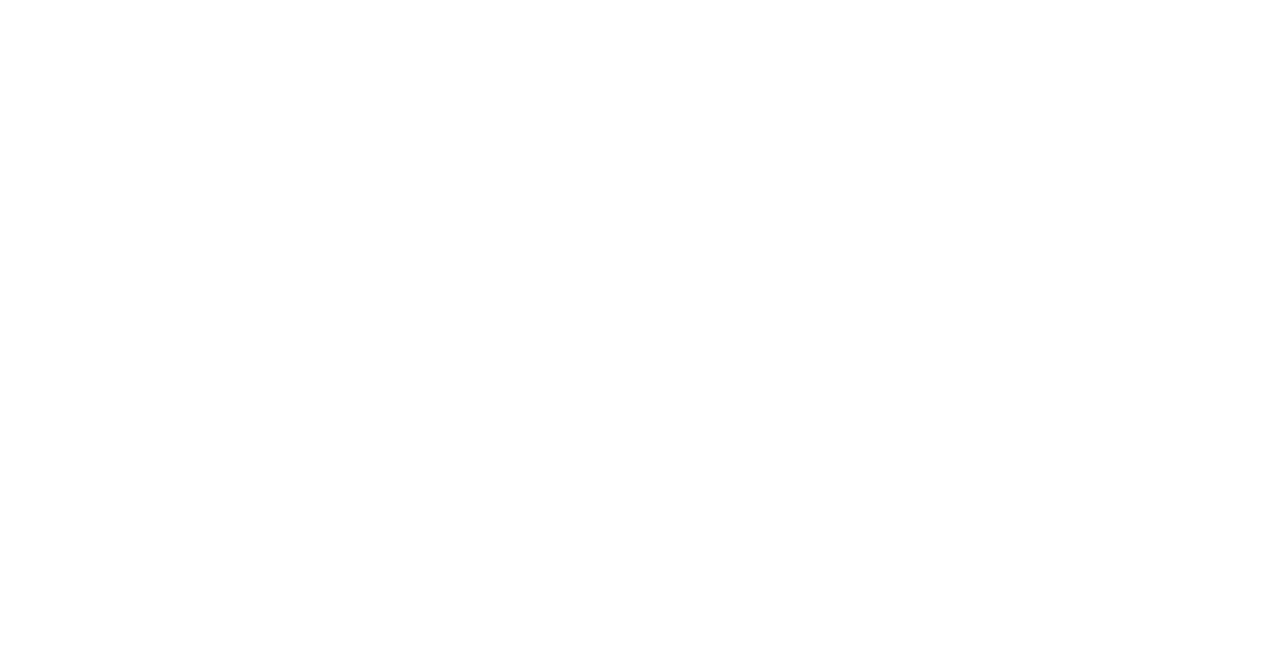
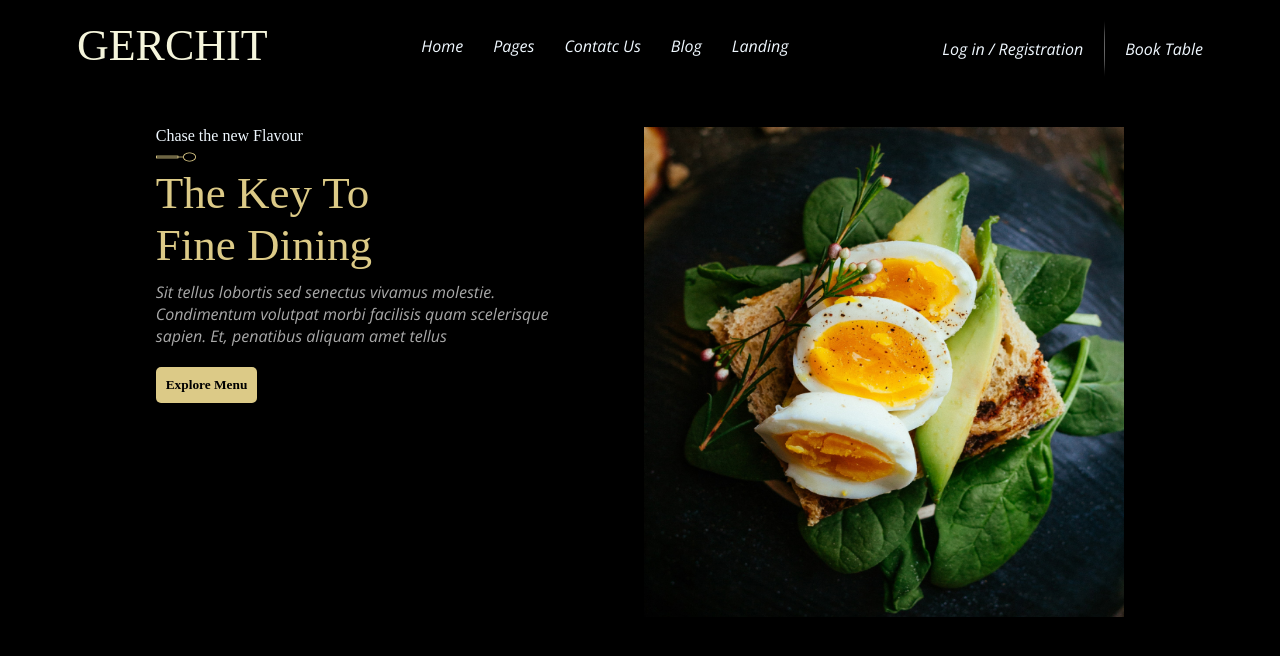
Before and after one commit to malikaisaeva/Gerchit, a plain HTML site: page index.html in a window 1280 px wide. Drawn offline with nearby package versions, Linux system fonts and the light colour scheme.

Commit message:
change-2

```diff
--- a/css/style.css
+++ b/css/style.css
@@ -0,0 +1,163 @@
+* {
+    margin: 0 auto;
+    padding: 0;
+    box-sizing: border-box;
+    font-family: 'Cormorant Garamond', serif;
+    font-family: 'Open Sans', sans-serif;
+}
+
+.promo {
+    background: black;
+    height: 1200px;
+}
+
+.header {
+    display: flex;
+    padding-top: 20px;
+}
+
+.logo h1 {
+    color: beige;
+    font-family: 'Cormorant Upright';
+    font-style: normal;
+    font-weight: normal;
+    font-size: 44px;
+}
+
+.logo h1:hover {
+    color: burlywood;
+}
+
+.logo h1:active {
+    color: cadetblue;
+}
+
+.nav {
+    display: flex;
+    gap: 30px;
+    margin-top: 15px;
+}
+
+.nav a {
+    text-decoration: none;
+    color: aliceblue;
+    font-family: 'Open Sans';
+}
+
+.nav a:hover {
+    color: #DCCA87;
+}
+
+.nav a:active {
+    color: cadetblue;
+}
+
+.nav-2 {
+    display: flex;
+    gap: 20px;
+}
+
+.nav-2 a {
+    text-decoration: none;
+    color: aliceblue;
+    margin-top: 18px;
+}
+
+.nav-2 a:hover {
+    color: #DCCA87;
+}
+
+.nav-2 a:active {
+    color: cadetblue;
+}
+
+.info {
+    padding-top: 50px;
+    color: aliceblue;
+    display: flex;
+    justify-content: center;
+    gap: 10px;
+}
+
+
+
+.info h4 {
+    font-family: 'Cormorant Upright';
+    font-weight: normal;
+}
+
+.info h1 {
+    font-family: 'Cormorant Upright';
+    font-size: 45px;
+    color: #DCCA87;
+    font-weight: normal;
+}
+
+.info p {
+    font-weight: normal;
+    font-family: 'Open Sans';
+    margin-top: 10px;
+    color: darkgrey;
+}
+
+.info p:hover {
+    color: bisque;
+}
+
+.info button {
+    margin-top: 20px;
+    border-radius: 5px;
+    border: none;
+    background: #DCCA87;
+    padding: 10px;
+    font-weight: bold;
+    font-family: 'Cormorant Upright';
+}
+
+.info button:hover {
+    background: cadetblue;
+}
+
+.info button:active {
+    background: bisque;
+}
+
+.info-image {
+    position: relative;
+    width: 480px;
+    height: 500px;
+    margin-left: -70px;
+}
+
+.box {
+    width: 200px;
+    height: 220px;
+    background-color: #DCCA87;
+    position: absolute;
+    bottom: 10px;
+    left: 0px;
+    transition: .4s ease;
+}
+
+.box-1 {
+    width: 200px;
+    height: 220px;
+    background-color: #DCCA87;
+    position: absolute;
+    top: 0px;
+    right: 0px;
+    transition: .4s ease;
+}
+
+.info-image img {
+    position: absolute;
+}
+
+.info-image:hover .box{
+    bottom: -10px;
+    left: -20px;
+}
+.info-image:hover .box-1{
+    top: -20px;
+    right: -10px;
+}
--- a/index.html
+++ b/index.html
@@ -7,8 +7,51 @@
     <title>Gerchit</title>
     <link rel="icon" href="">
     <link rel="stylesheet" href="css/style.css">
+    <link href="https://fonts.googleapis.com/css2?family=Cormorant+Garamond:ital,wght@1,300;1,600&family=Open+Sans:ital,wght@1,300;1,400;1,500&display=swap" rel="stylesheet">
 </head>
 <body>
 
+    <section class="promo">
+        <div class="container">
+            <header class="header">
+                <div class="logo">
+                    <h1>GERCHIT</h1>
+                </div>
+                <nav class="nav">
+                    <a href="#">Home</a>
+                    <a href="#">Pages</a>
+                    <a href="#">Contatc Us</a>
+                    <a href="#">Blog</a>
+                    <a href="#">Landing</a>
+                </nav>
+                <nav class="nav-2">
+                    <a href="#">Log in / Registration</a>
+                    <img src="img/Vector 5 (1).png" alt="">
+                    <a href="#">Book Table</a>
+                </nav>
+            </header>
+
+            <div class="info">
+                <div class="info-text">
+                    <h4>Chase the new Flavour</h4>
+                    <img src="img/Vector (11).png" alt="">
+                    <h1>The Key To <br> Fine Dining</h1>
+                    <p>Sit tellus lobortis sed senectus vivamus molestie. <br> Condimentum volutpat morbi facilisis quam scelerisque <br> sapien. Et, penatibus aliquam amet tellus </p>
+
+                    <button>Explore Menu</button>
+                </div>
+
+                <div class="info-image">
+                    <div class="box"></div>
+                    <div class="box-1"></div>
+                    <img width="480px" height="490px" src="img/Mask Group.jpg" alt="">
+                </div>
+
+            </div>
+        </div>
+    </section>
+
+
+
 </body>
 </html>
```
Also changed, not shown: img/Gerícht.png (added), img/Mask Group.jpg (added), img/Vector (11).png (added), img/Vector 5 (1).png (added).
